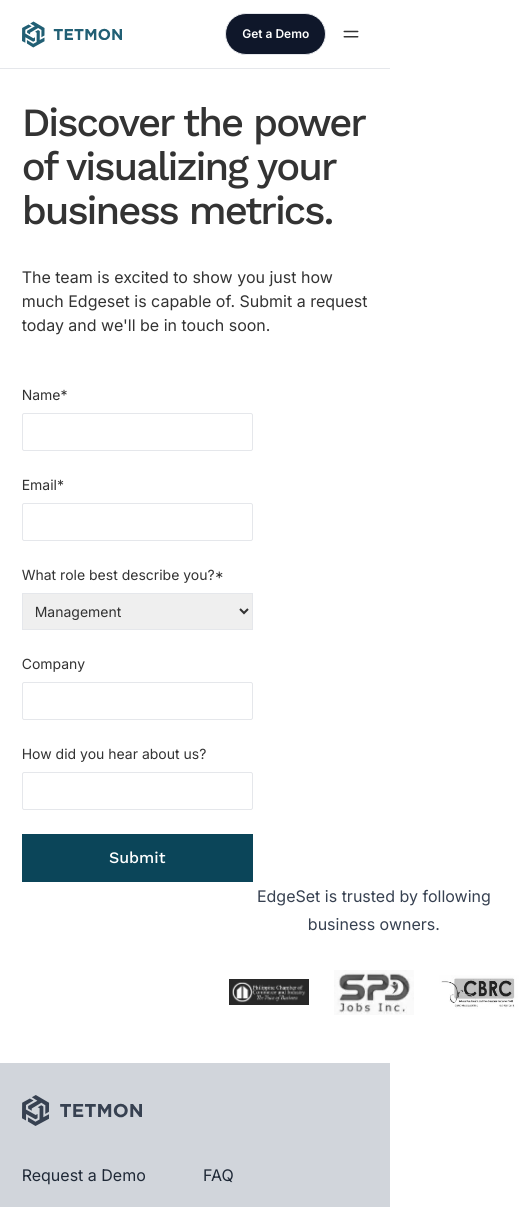
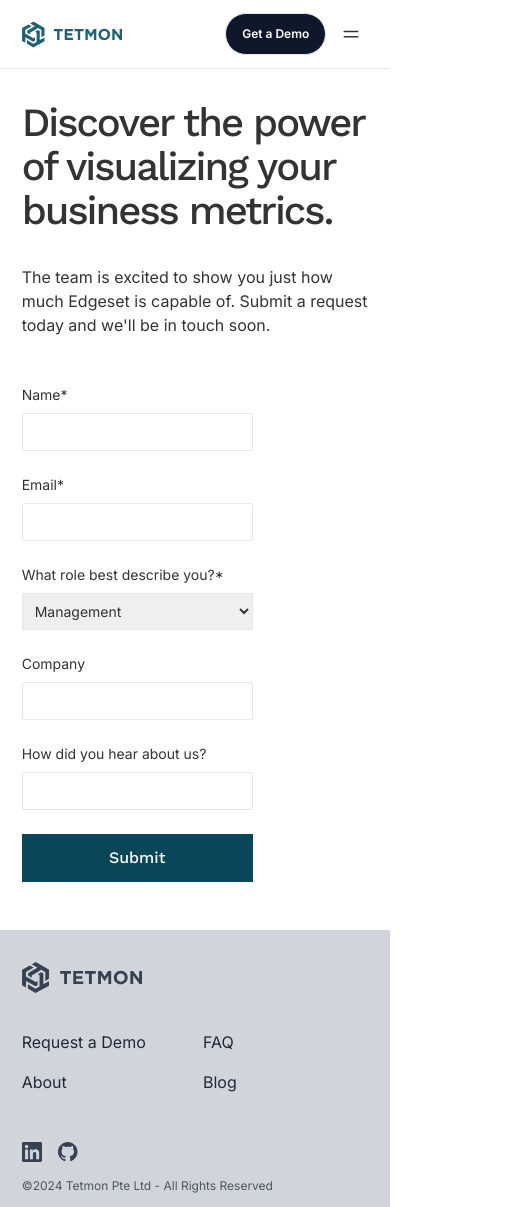
Before and after one commit to tetmon/tetmon.github.io, a Next.js app: page /get-demo in a window 390 px wide. Shown: the top 1207 px of the page, 524 px wide, since content can reach past the window. Built offline with nearby package versions, Linux system fonts and the light colour scheme.

Commit message:
Remove companies from get-demo on mobile.

```diff
--- a/app/get-demo/page.tsx
+++ b/app/get-demo/page.tsx
@@ -89,32 +89,18 @@
               </div>
             </form>
           </div>
-          <div className="col-start-8 col-end-11 min-w-[300px]">
+          <div className="col-start-8 col-end-11 hidden min-w-[300px] md:block">
             <div className='max-w-sm text-center text-base leading-7 text-gray-700'>EdgeSet is trusted by following business owners.</div>
             <div className='m-auto grid grid-flow-row grid-cols-3 items-center justify-items-center gap-4 pt-8 md:grid-flow-col md:grid-cols-none'>
               {
                 companies.map((item) => <div key={item.name} className='max-w-[80px]'>
                   <Image className='grayscale hover:filter-none' src={item.file} alt={item.name} width={100} height={100} style={{
-                  width: '100%',
-                  height: 'auto',
-                }} /></div>)
+                    width: '100%',
+                    height: 'auto',
+                  }} /></div>)
               }
             </div>
           </div>
-          {/* <div className="col-span-4 ">
-            <div className="px-6">
-              <div className='max-w-sm text-center text-base leading-7 text-gray-700'>EdgeSet is trusted by following business owners.</div>
-              <div className='m-auto grid grid-flow-row grid-cols-3 items-center justify-items-center gap-2 pt-8 md:grid-flow-col md:grid-cols-none'>
-                {
-                  companies.map((item) => <div key={item.name} className='max-w-[80px] md:max-w-[90px]'>
-                    <Image className='grayscale hover:filter-none' src={item.file} alt={item.name} width={100} height={100} style={{
-                    width: '100%',
-                    height: 'auto',
-                  }} /></div>)
-                }
-              </div>
-            </div>
-          </div> */}
         </div>
       </div>
       <Footer />
```
